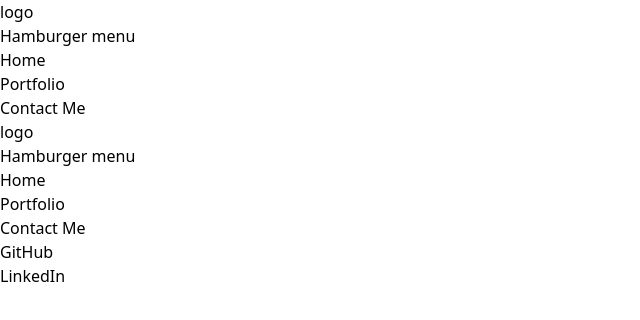
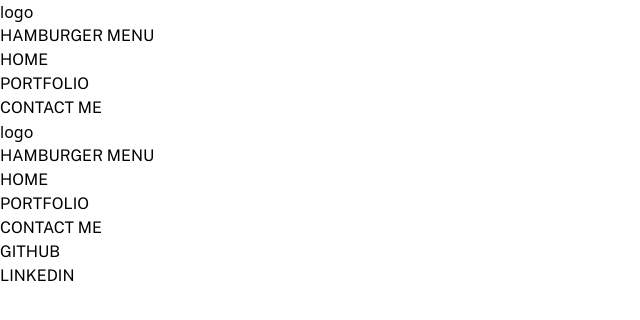
Before and after one commit to kellyky/Portfolio, a React (Vite) app: page / in a window 1280 px wide. Shown: the top 320 px of the page, without its empty margins (0-640 px from the left). Built offline with nearby package versions, Linux system fonts and the light colour scheme.

Commit message:
Add font styling to Header, Footer

```diff
--- a/src/components/Footer.jsx
+++ b/src/components/Footer.jsx
@@ -5,7 +5,7 @@ export default function Footer() {
           logo
         </div>
         <nav>
-          <ul>
+          <ul className="font-public-sans text-transform: uppercase">
             <li>Hamburger menu</li>
             <li>Home</li>
             <li>Portfolio</li>
--- a/src/components/Header.jsx
+++ b/src/components/Header.jsx
@@ -1,11 +1,11 @@
 export default function Header() {
   return (
-      <header>
+    <header>
         <div>
           logo
         </div>
         <nav>
-          <ul>
+          <ul className="font-public-sans text-transform: uppercase">
             <li>Hamburger menu</li>
             <li>Home</li>
             <li>Portfolio</li>
```
